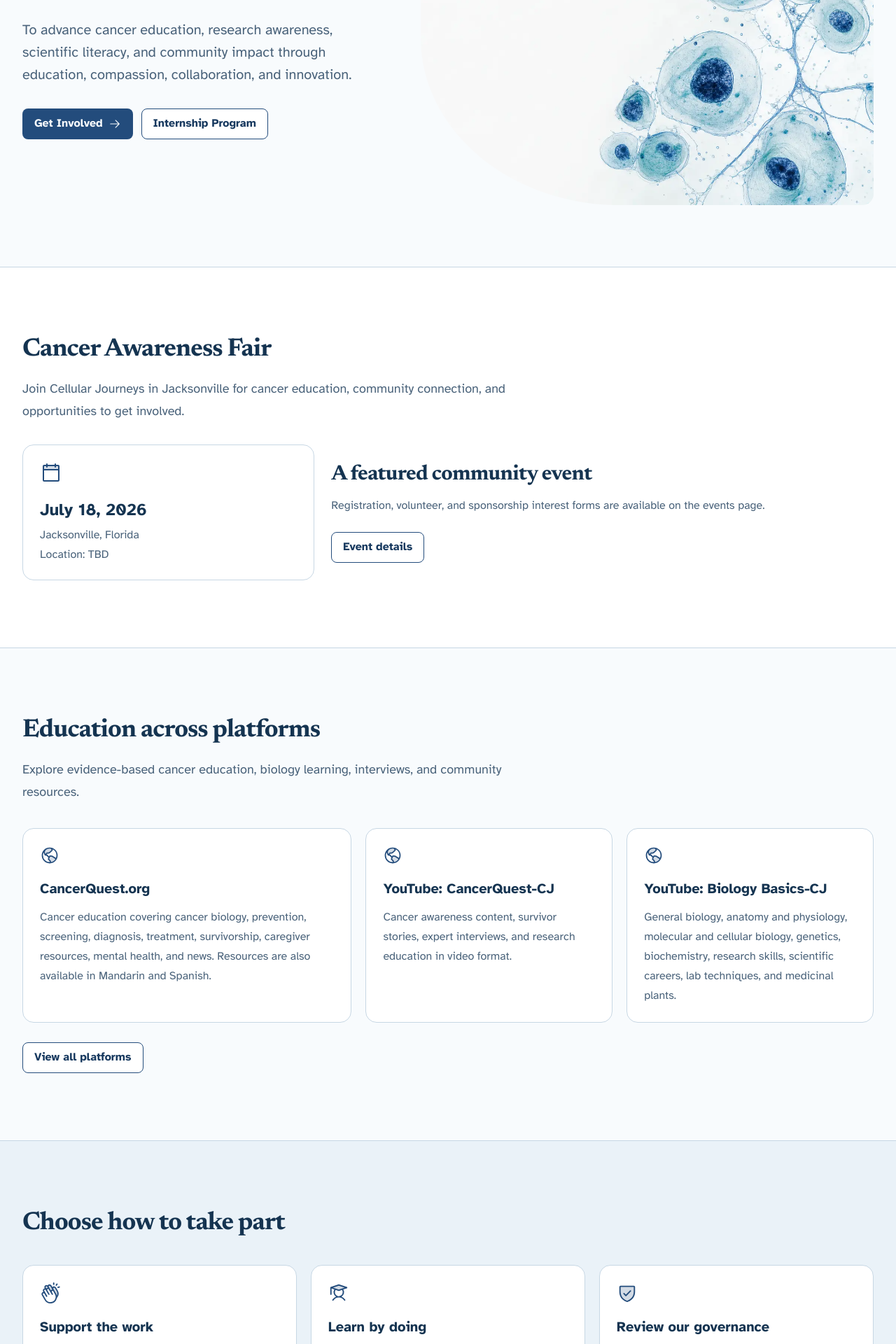
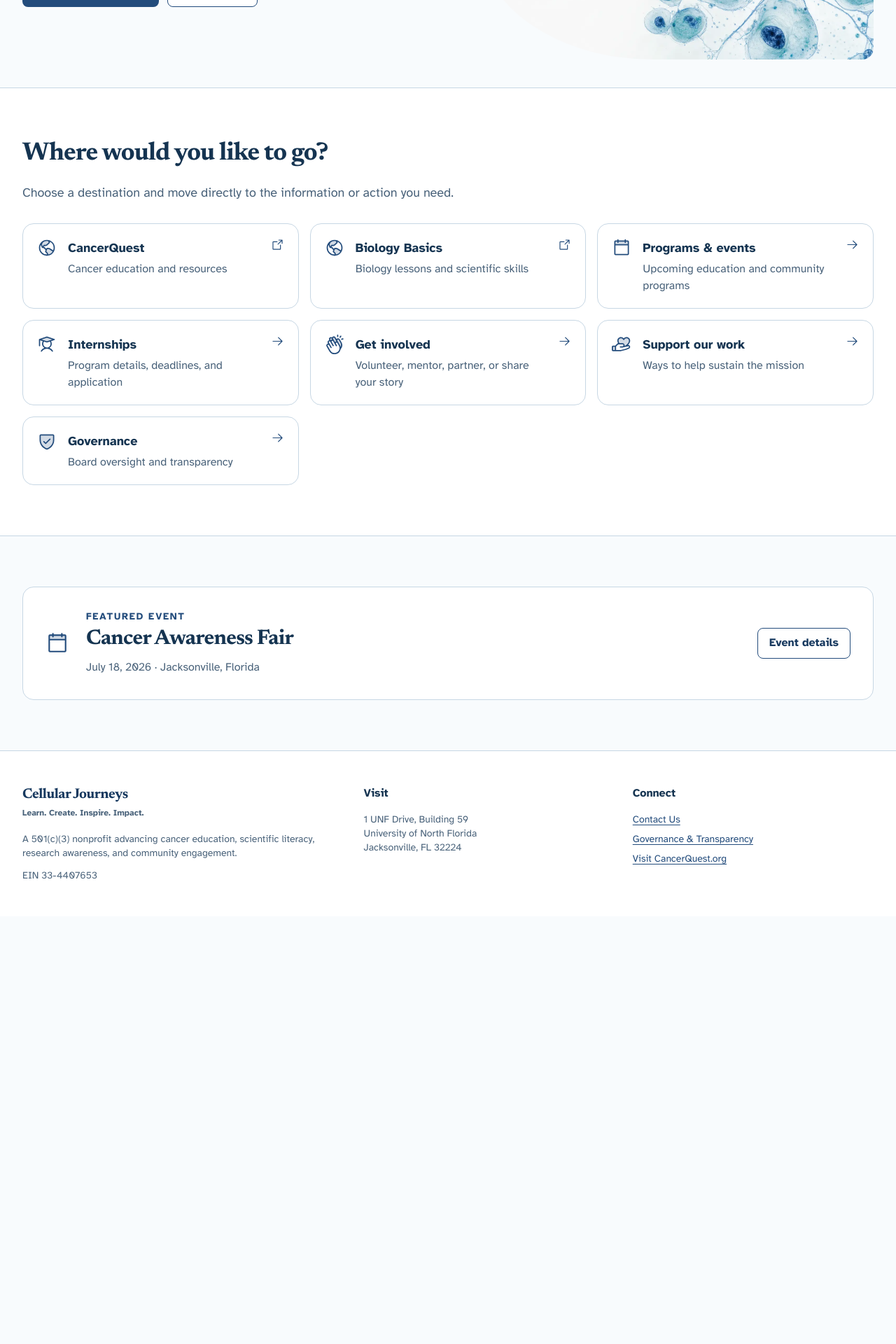
Before and after one commit to RayanSiraj/cellularjourneys, a React (Vite) app: page / in a window 1280 px wide. Shown: the part 420-2340 px from the top of the page at 70% size. After the commit the page ends 1729 px from the top, so only its background shows below. Built offline with nearby package versions, Linux system fonts and the light colour scheme.

Commit message:
Streamline page headers and homepage

```diff
--- a/src/components/PageElements.tsx
+++ b/src/components/PageElements.tsx
@@ -31,12 +31,12 @@ export function PageHeader({
 }) {
   return (
     <header className="border-b border-[var(--line)] bg-[var(--surface-soft)]">
-      <div className="page-shell py-16 md:py-20">
-        <h1 className="display max-w-4xl text-4xl font-bold leading-tight md:text-6xl">
+      <div className="page-shell py-8 md:py-10">
+        <h1 className="display max-w-4xl text-4xl font-bold leading-tight md:text-5xl">
           {title}
         </h1>
-        <p className="mt-5 max-w-3xl text-lg leading-8 text-muted">{intro}</p>
-        {children && <div className="mt-7 flex flex-wrap gap-3">{children}</div>}
+        <p className="mt-3 max-w-3xl text-lg leading-7 text-muted">{intro}</p>
+        {children && <div className="mt-5 flex flex-wrap gap-3">{children}</div>}
       </div>
     </header>
   );
--- a/src/index.css
+++ b/src/index.css
@@ -112,12 +112,12 @@ a {
 }
 
 .section {
-  padding-block: 4.5rem;
+  padding-block: 3.5rem;
 }
 
 @media (min-width: 768px) {
   .section {
-    padding-block: 6rem;
+    padding-block: 4.5rem;
   }
 }
 
--- a/src/pages/HomePage.tsx
+++ b/src/pages/HomePage.tsx
@@ -1,19 +1,128 @@
 import {
   ArrowRight,
+  ArrowSquareOut,
   CalendarBlank,
   GlobeHemisphereWest,
+  HandHeart,
   HandsClapping,
   ShieldCheck,
   Student,
 } from "@phosphor-icons/react";
+import type { Icon } from "@phosphor-icons/react";
 import { Link } from "react-router-dom";
-import {
-  Callout,
-  IconCard,
-  SectionHeading,
-  Seo,
-} from "../components/PageElements";
-import { mission, platforms } from "../data/content";
+import { SectionHeading, Seo } from "../components/PageElements";
+import { platforms } from "../data/content";
+
+type GatewayDestination = {
+  title: string;
+  description: string;
+  href: string;
+  icon: Icon;
+  external?: boolean;
+};
+
+const gatewayDestinations: GatewayDestination[] = [
+  {
+    title: "CancerQuest",
+    description: "Cancer education and resources",
+    href: platforms[0].url,
+    icon: GlobeHemisphereWest,
+    external: true,
+  },
+  {
+    title: "Biology Basics",
+    description: "Biology lessons and scientific skills",
+    href: platforms[2].url,
+    icon: GlobeHemisphereWest,
+    external: true,
+  },
+  {
+    title: "Programs & events",
+    description: "Upcoming education and community programs",
+    href: "/events",
+    icon: CalendarBlank,
+  },
+  {
+    title: "Internships",
+    description: "Program details, deadlines, and application",
+    href: "/internship",
+    icon: Student,
+  },
+  {
+    title: "Get involved",
+    description: "Volunteer, mentor, partner, or share your story",
+    href: "/get-involved",
+    icon: HandsClapping,
+  },
+  {
+    title: "Support our work",
+    description: "Ways to help sustain the mission",
+    href: "/donate",
+    icon: HandHeart,
+  },
+  {
+    title: "Governance",
+    description: "Board oversight and transparency",
+    href: "/governance",
+    icon: ShieldCheck,
+  },
+];
+
+function GatewayCard({
+  destination,
+}: {
+  destination: GatewayDestination;
+}) {
+  const IconComponent = destination.icon;
+  const content = (
+    <>
+      <IconComponent
+        size={28}
+        weight="duotone"
+        className="text-[var(--brand)]"
+        aria-hidden
+      />
+      <div className="flex-1">
+        <h3 className="text-lg font-bold">{destination.title}</h3>
+        <p className="mt-1 leading-6 text-muted">{destination.description}</p>
+      </div>
+      {destination.external ? (
+        <ArrowSquareOut
+          size={19}
+          className="shrink-0 text-[var(--brand)]"
+          aria-hidden
+        />
+      ) : (
+        <ArrowRight
+          size={19}
+          className="shrink-0 text-[var(--brand)]"
+          aria-hidden
+        />
+      )}
+    </>
+  );
+  const className =
+    "surface flex items-start gap-4 p-5 no-underline transition-transform hover:-translate-y-1";
+
+  if (destination.external) {
+    return (
+      <a
+        className={className}
+        href={destination.href}
+        target="_blank"
+        rel="noreferrer"
+      >
+        {content}
+      </a>
+    );
+  }
+
+  return (
+    <Link className={className} to={destination.href}>
+      {content}
+    </Link>
+  );
+}
 
 export function HomePage() {
   return (
@@ -22,34 +131,35 @@ export function HomePage() {
         title="Cancer education and scientific literacy"
         description="Cellular Journeys is a nonprofit advancing cancer education, scientific literacy, research awareness, and community impact."
       />
-      <section className="page-shell grid min-h-[calc(100dvh-5rem)] items-center gap-10 py-12 md:grid-cols-[0.9fr_1.1fr] md:py-16">
+      <section className="page-shell grid items-center gap-8 py-8 md:grid-cols-[1fr_0.9fr] md:py-10">
         <div className="max-w-xl">
           <p className="text-sm font-bold uppercase tracking-[0.14em] text-[var(--brand)]">
             Learn. Create. Inspire. Impact.
           </p>
-          <h1 className="display mt-4 text-5xl font-bold leading-[1.03] md:text-6xl">
-            Knowledge turns science into action.
+          <h1 className="display mt-3 text-5xl font-bold leading-[1.03] md:text-6xl">
+            Start your journey.
           </h1>
-          <p className="mt-6 max-w-lg text-xl leading-8 text-muted">
-            {mission}
+          <p className="mt-4 max-w-lg text-lg leading-7 text-muted">
+            Explore trusted cancer and biology education, find programs, or
+            take action with Cellular Journeys.
           </p>
-          <div className="mt-8 flex flex-wrap gap-3">
-            <Link className="btn btn-primary" to="/get-involved">
-              Get Involved <ArrowRight size={18} aria-hidden />
+          <div className="mt-6 flex flex-wrap gap-3">
+            <Link className="btn btn-primary" to="/platforms">
+              Explore platforms <ArrowRight size={18} aria-hidden />
             </Link>
-            <Link className="btn btn-secondary" to="/internship">
-              Internship Program
+            <Link className="btn btn-secondary" to="/get-involved">
+              Get involved
             </Link>
           </div>
         </div>
-        <div className="cell-window min-h-80 md:min-h-[34rem]">
+        <div className="cell-window h-64 md:h-96">
           <img
             src="/images/cellular-journeys-hero.webp"
             alt=""
             width="1536"
             height="1024"
             fetchPriority="high"
-            className="h-full min-h-80 w-full object-cover md:min-h-[34rem]"
+            className="h-full w-full object-cover"
           />
         </div>
       </section>
@@ -57,114 +167,44 @@ export function HomePage() {
       <section className="border-y border-[var(--line)] bg-[var(--surface)]">
         <div className="page-shell section">
           <SectionHeading
-            title="Cancer Awareness Fair"
-            intro="Join Cellular Journeys in Jacksonville for cancer education, community connection, and opportunities to get involved."
+            title="Where would you like to go?"
+            intro="Choose a destination and move directly to the information or action you need."
           />
-          <div className="mt-8 grid gap-6 md:grid-cols-[0.7fr_1.3fr]">
-            <div className="surface bg-[var(--surface-soft)] p-6">
-              <CalendarBlank
-                size={32}
-                weight="duotone"
-                className="text-[var(--brand)]"
-                aria-hidden
+          <div className="mt-7 grid gap-4 md:grid-cols-2 lg:grid-cols-3">
+            {gatewayDestinations.map((destination) => (
+              <GatewayCard
+                key={destination.title}
+                destination={destination}
               />
-              <p className="mt-5 text-2xl font-bold">July 18, 2026</p>
-              <p className="mt-2 text-muted">Jacksonville, Florida</p>
-              <p className="mt-1 text-muted">Location: TBD</p>
-            </div>
-            <div className="flex flex-col justify-center">
-              <h3 className="display text-3xl font-bold">
-                A featured community event
-              </h3>
-              <p className="mt-3 max-w-2xl leading-7 text-muted">
-                Registration, volunteer, and sponsorship interest forms are
-                available on the events page.
-              </p>
-              <Link className="btn btn-secondary mt-6 self-start" to="/events">
-                Event details
-              </Link>
-            </div>
+            ))}
           </div>
         </div>
       </section>
 
       <section className="page-shell section">
-        <SectionHeading
-          title="Education across platforms"
-          intro="Explore evidence-based cancer education, biology learning, interviews, and community resources."
-        />
-        <div className="mt-9 grid gap-5 md:grid-cols-2 lg:grid-cols-[1.2fr_0.9fr_0.9fr]">
-          {platforms.slice(0, 3).map((platform, index) => (
-            <a
-              key={platform.name}
-              href={platform.url}
-              target="_blank"
-              rel="noreferrer"
-              className={`surface p-6 no-underline transition-transform hover:-translate-y-1 ${
-                index === 0 ? "bg-[var(--surface-soft)]" : ""
-              }`}
-            >
-              <GlobeHemisphereWest
-                size={28}
-                weight="duotone"
-                className="text-[var(--brand)]"
-                aria-hidden
-              />
-              <h3 className="mt-5 text-xl font-bold">{platform.name}</h3>
-              <p className="mt-3 leading-7 text-muted">{platform.description}</p>
-            </a>
-          ))}
-        </div>
-        <Link className="btn btn-secondary mt-7" to="/platforms">
-          View all platforms
-        </Link>
-      </section>
-
-      <section className="border-y border-[var(--line)] bg-[var(--surface-soft)]">
-        <div className="page-shell section">
-          <SectionHeading title="Choose how to take part" />
-          <div className="mt-9 grid gap-5 md:grid-cols-2 lg:grid-cols-3">
-            <IconCard
-              icon={HandsClapping}
-              title="Support the work"
-              action={{ label: "Ways to give", to: "/donate" }}
-            >
-              Help sustain education, internships, outreach, and program
-              operations.
-            </IconCard>
-            <IconCard
-              icon={Student}
-              title="Learn by doing"
-              action={{ label: "Explore internships", to: "/internship" }}
-            >
-              Build science communication, research translation, and project
-              experience.
-            </IconCard>
-            <IconCard
-              icon={ShieldCheck}
-              title="Review our governance"
-              action={{ label: "View transparency", to: "/governance" }}
-            >
-              Learn how the board oversees strategy, stewardship, policy, and
-              sustainability.
-            </IconCard>
+        <div className="surface grid gap-6 bg-[var(--surface-soft)] p-6 md:grid-cols-[auto_1fr_auto] md:items-center md:p-8">
+          <CalendarBlank
+            size={34}
+            weight="duotone"
+            className="text-[var(--brand)]"
+            aria-hidden
+          />
+          <div>
+            <p className="text-sm font-bold uppercase tracking-[0.12em] text-[var(--brand)]">
+              Featured event
+            </p>
+            <h2 className="display mt-1 text-3xl font-bold">
+              Cancer Awareness Fair
+            </h2>
+            <p className="mt-2 leading-7 text-muted">
+              July 18, 2026 · Jacksonville, Florida
+            </p>
           </div>
+          <Link className="btn btn-secondary md:justify-self-end" to="/events">
+            Event details
+          </Link>
         </div>
       </section>
-
-      <div className="page-shell section">
-        <Callout
-          title="Help make trustworthy science accessible."
-          action={
-            <Link className="btn btn-primary" to="/get-involved">
-              Find your pathway
-            </Link>
-          }
-        >
-          Volunteer, mentor, share a story, form a partnership, or attend an
-          upcoming event.
-        </Callout>
-      </div>
     </>
   );
 }
```
